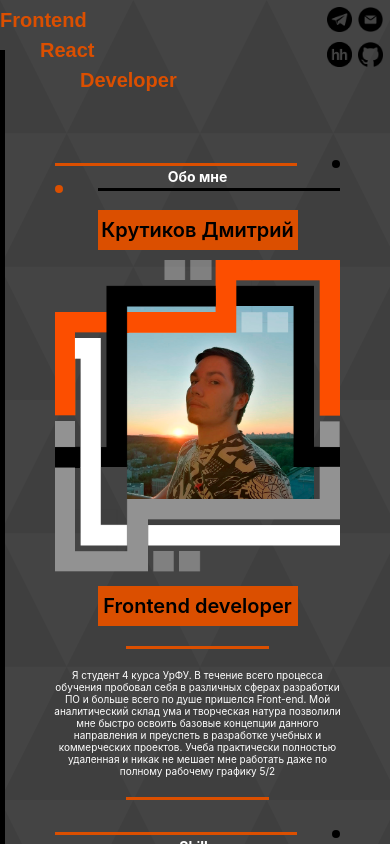
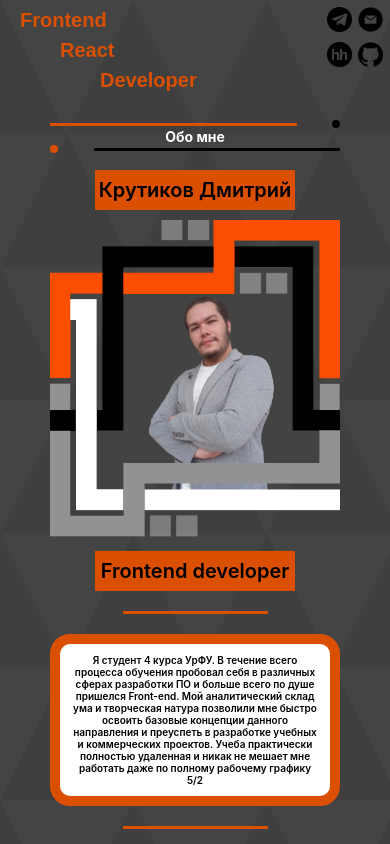
Before and after one commit to skrutikovsky/Personal-page, a React (Create React App) app: page / in a window 390 px wide. Shown: the top 844 px of the page. Built offline with nearby package versions, Linux system fonts and the light colour scheme; a web font is replaced by a local one.

Commit message:
Корректировка верстки и обновленное фото

```diff
--- a/public/main.css
+++ b/public/main.css
@@ -15,7 +15,6 @@ body{
 main{
     width: 100%;
     max-width: 2000px;
-    border-left: 5px solid black;
     margin-bottom: 50px;
     padding: 80px 50px 0;
     box-sizing: border-box;
@@ -38,6 +37,7 @@ header{
     font-size: 60px;
     line-height: 60px;
     padding-top: 20px;
+    padding-left: 20px;
 }
 .logo span:nth-child(2){
     margin-left: 150px;
@@ -149,11 +149,16 @@ header{
 .description{
     position: relative;
     font-size: 26px;
-    color: white;
+    font-weight: 600;
+    color: black;
     text-align: center;
     width: 800px;
     margin-bottom: 20px;
     margin-top: 20px;
+    background: white;
+    border: 15px solid #DB4F00;
+    border-radius: 35px;
+    padding: 15px;
 }
 .skill-list {
     display: flex;
@@ -277,6 +282,7 @@ footer{
     border-radius: 40px 40px 0 0;
     padding: 0 50px;
     box-sizing: border-box;
+    max-width: 2000px;
 }
 }
 @media (max-width: 1200px) {
@@ -290,7 +296,6 @@ footer{
     main{
         width: 100%;
         max-width: 2000px;
-        border-left: 5px solid black;
         margin-bottom: 50px;
         padding: 80px 50px 0;
         box-sizing: border-box;
@@ -312,6 +317,7 @@ footer{
         flex-direction: column;
         font-size: 50px;
         line-height: 50px;
+        padding-left: 20px;
     }
     .logo span:nth-child(2){
         margin-left: 110px;
@@ -423,11 +429,16 @@ footer{
     .description{
         position: relative;
         font-size: 26px;
-        color: white;
+        font-weight: 600;
+        color: black;
         text-align: center;
         width: 800px;
         margin-bottom: 20px;
         margin-top: 20px;
+        background: white;
+        border: 15px solid #DB4F00;
+        border-radius: 35px;
+        padding: 15px;
     }
     .skill-list {
         display: flex;
@@ -548,6 +559,7 @@ footer{
         border-radius: 40px 40px 0 0;
         padding: 0 50px;
         box-sizing: border-box;
+        max-width: 2000px;
     }
 }
 @media (max-width: 900px) {
@@ -622,9 +634,8 @@ footer{
         object-fit: contain;
     }
     .description{
-        position: relative;
         font-size: 20px;
-        color: white;
+        color: black;
         text-align: center;
         width: 500px;
         margin-bottom: 20px;
@@ -692,7 +703,7 @@ footer{
         flex-direction: column;
         font-size: 28px;
         line-height: 40px;
-
+        padding-left: 20px;
     }
     .logo span:nth-child(2){
         margin-left: 55px;
@@ -707,9 +718,6 @@ footer{
         margin-left: 10px;
         padding: 3px;
     }
-    .logo{
-        padding: 0;
-    }
     .side-text{
         width: 300px;
         height: 60px;
@@ -723,8 +731,11 @@ footer{
     }
     .description{
         font-size: 14px;
-        width: 350px;
+        width: 330px;
         margin-right: 0;
+        padding: 10px;
+        border-radius: 20px;
+        border: 10px solid #DB4F00;
     }
     .avatar{
         width: 100%;
@@ -838,7 +849,6 @@ footer{
     }
 }
 @media (max-width: 399.9px) {
-
     .logo{
         font-size: 20px;
     }
@@ -871,7 +881,7 @@ footer{
         font-size: 22px;
     }
     header{
-        margin-bottom: -40px;
+        margin-bottom: -80px;
     }
     .point{
         width: 8px;
@@ -900,7 +910,7 @@ footer{
     }
     .description{
         font-size: 10px;
-        max-width: 300px;
+        max-width: 250px;
     }
     .about{
         margin-bottom: 0;
```
Also changed, not shown: public/img/avatar+border.png.
